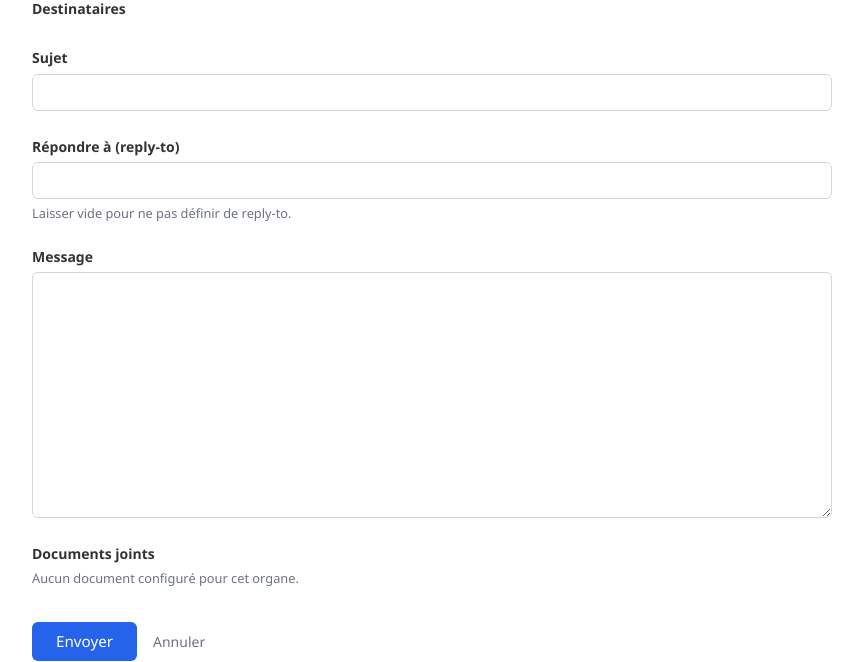
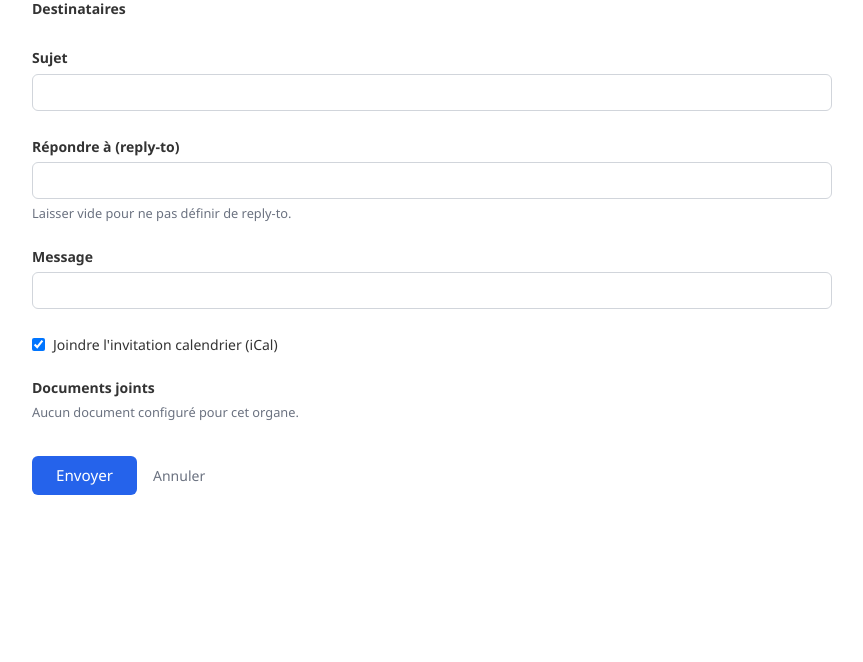
Before and after one commit to ariko861/dj_viale, a Django app: template core/templates/admin/core/reunion/envoyer_email.html in a window 1280 px wide. Shown: the part 160-822 px from the top of the page, without its empty margins (8-871 px from the left). After the commit the page ends 655 px from the top, so only its background shows below. Run offline with Django 5.2, Linux system fonts and the light colour scheme; tables that the repository leaves empty hold one stand-in row (values such as "Sample post"); the template is opened without the code that fills it: values that come from a table or form of the project are taken from there, most other values are stand-ins (such as "Sample title", 1, 10 or a date in 2020).

Commit message:
feat: durée mandat en années, ajout de l'ical dans les emails

```diff
--- a/core/forms.py
+++ b/core/forms.py
@@ -1,4 +1,6 @@
 from django import forms
+
+from unfold.contrib.forms.widgets import WysiwygWidget
 
 from core.models import Membre, ModeleDocument
 
@@ -15,7 +17,12 @@
         required=False,
         help_text='Laisser vide pour ne pas définir de reply-to.',
     )
-    corps = forms.CharField(label='Message', widget=forms.Textarea(attrs={'rows': 12}))
+    corps = forms.CharField(label='Message', widget=WysiwygWidget)
+    joindre_ical = forms.BooleanField(
+        label="Joindre l'invitation calendrier (iCal)",
+        required=False,
+        initial=True,
+    )
     documents = forms.ModelMultipleChoiceField(
         label='Documents joints',
         queryset=ModeleDocument.objects.none(),
--- a/core/models/organe.py
+++ b/core/models/organe.py
@@ -8,7 +8,7 @@
 
     nom_court = models.CharField(max_length=100, blank=True, null=True)
 
-    duree_mandat = models.PositiveIntegerField(default=0, help_text="Durée par défaut d'un mandat, en nombre de jours")
+    duree_mandat = models.PositiveIntegerField(default=0, help_text="Durée par défaut d'un mandat, en années (0 = pas de date de fin)")
 
     membres = models.ManyToManyField(
         'Membre',
--- a/core/signals.py
+++ b/core/signals.py
@@ -1,4 +1,4 @@
-from datetime import timedelta
+from dateutil.relativedelta import relativedelta
 
 from django.db.models.signals import post_save
 from django.dispatch import receiver
@@ -12,7 +12,7 @@
         return
     duree = instance.organe.duree_mandat
     if duree > 0:
-        sender.objects.filter(pk=instance.pk).update(fin=instance.debut + timedelta(days=duree))
+        sender.objects.filter(pk=instance.pk).update(fin=instance.debut + relativedelta(years=duree))
 
 
 @receiver(post_save, sender='core.Reunion')
--- a/core/templates/admin/core/reunion/envoyer_email.html
+++ b/core/templates/admin/core/reunion/envoyer_email.html
@@ -9,6 +9,11 @@
     &rsaquo; <a href="{% url opts|admin_urlname:'change' reunion.pk %}">{{ reunion }}</a>
     &rsaquo; Envoyer un email
 </div>
+{% endblock %}
+
+{% block extrahead %}
+  {{ block.super }}
+  {{ form.media }}
 {% endblock %}
 
 {% block content %}
@@ -32,6 +37,8 @@
   .checkbox-list { list-style: none; padding: 0; margin: 0; display: flex; flex-direction: column; gap: .4rem; }
   .checkbox-list li label { font-weight: normal; display: flex; align-items: center; gap: .5rem; cursor: pointer; }
   .checkbox-list li input[type=checkbox] { width: auto; }
+  .inline-check label { font-weight: normal; display: flex; align-items: center; gap: .5rem; cursor: pointer; }
+  .inline-check input[type=checkbox] { width: auto; }
   .submit-row { display: flex; gap: 1rem; align-items: center; margin-top: 2rem; }
   .submit-row input[type=submit] { padding: .6rem 1.5rem; background: #2563eb; color: white; border: none; border-radius: .375rem; font-size: .95rem; cursor: pointer; }
   .submit-row input[type=submit]:hover { background: #1d4ed8; }
@@ -72,9 +79,18 @@
   </div>
 
   <div class="field-row">
-    <label class="field-label" for="{{ form.corps.id_for_label }}">{{ form.corps.label }}</label>
+    <label class="field-label">{{ form.corps.label }}</label>
     {{ form.corps }}
     {% if form.corps.errors %}<ul class="errorlist">{% for e in form.corps.errors %}<li>{{ e }}</li>{% endfor %}</ul>{% endif %}
+  </div>
+
+  <div class="field-row">
+    <div class="inline-check">
+      <label for="{{ form.joindre_ical.id_for_label }}">
+        {{ form.joindre_ical }} {{ form.joindre_ical.label }}
+      </label>
+    </div>
+    {% if form.joindre_ical.errors %}<ul class="errorlist">{% for e in form.joindre_ical.errors %}<li>{{ e }}</li>{% endfor %}</ul>{% endif %}
   </div>
 
   <div class="field-row">
--- a/dj_asbl/settings.py
+++ b/dj_asbl/settings.py
@@ -36,6 +36,7 @@
 INSTALLED_APPS = [
     'unfold',
     'unfold.contrib.constance',
+    'unfold.contrib.forms',
     'django.contrib.admin',
     'django.contrib.auth',
     'django.contrib.contenttypes',
```
Also changed, not shown: core/admin/reunion.py (+27 -0 lines), core/migrations/0004_duree_mandat_en_annees.py (added).
